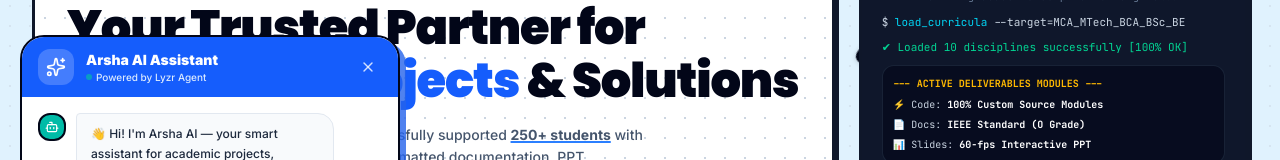
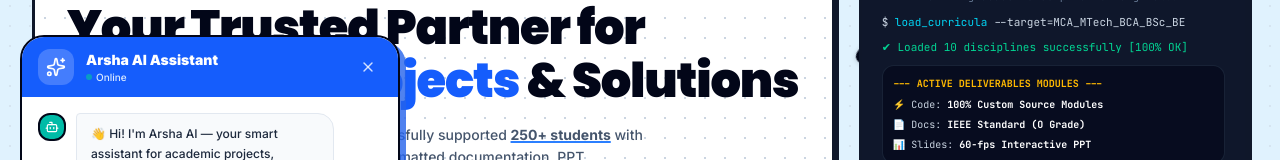
Before and after one commit to arunsakthi2802-star/arsha-freelancers, a React (Vite) app: page / in a window 1280 px wide. Both pictures are taken after a click on the button 48 px from the left and 660 px from the top of the page. Shown: the part 204-364 px from the top of the page. Built offline with nearby package versions, Linux system fonts and the light colour scheme.

Commit message:
style: remove Lyzr branding from AI chat header

```diff
--- a/src/components/LyzrChat.jsx
+++ b/src/components/LyzrChat.jsx
@@ -110,7 +110,7 @@
                 <p className="text-white font-black text-sm">Arsha AI Assistant</p>
                 <p className="text-blue-100 text-[10px] font-medium flex items-center gap-1">
                   <span className="w-1.5 h-1.5 bg-emerald-400 rounded-full animate-pulse" />
-                  Powered by Lyzr Agent
+                  Online
                 </p>
               </div>
               <button
```
